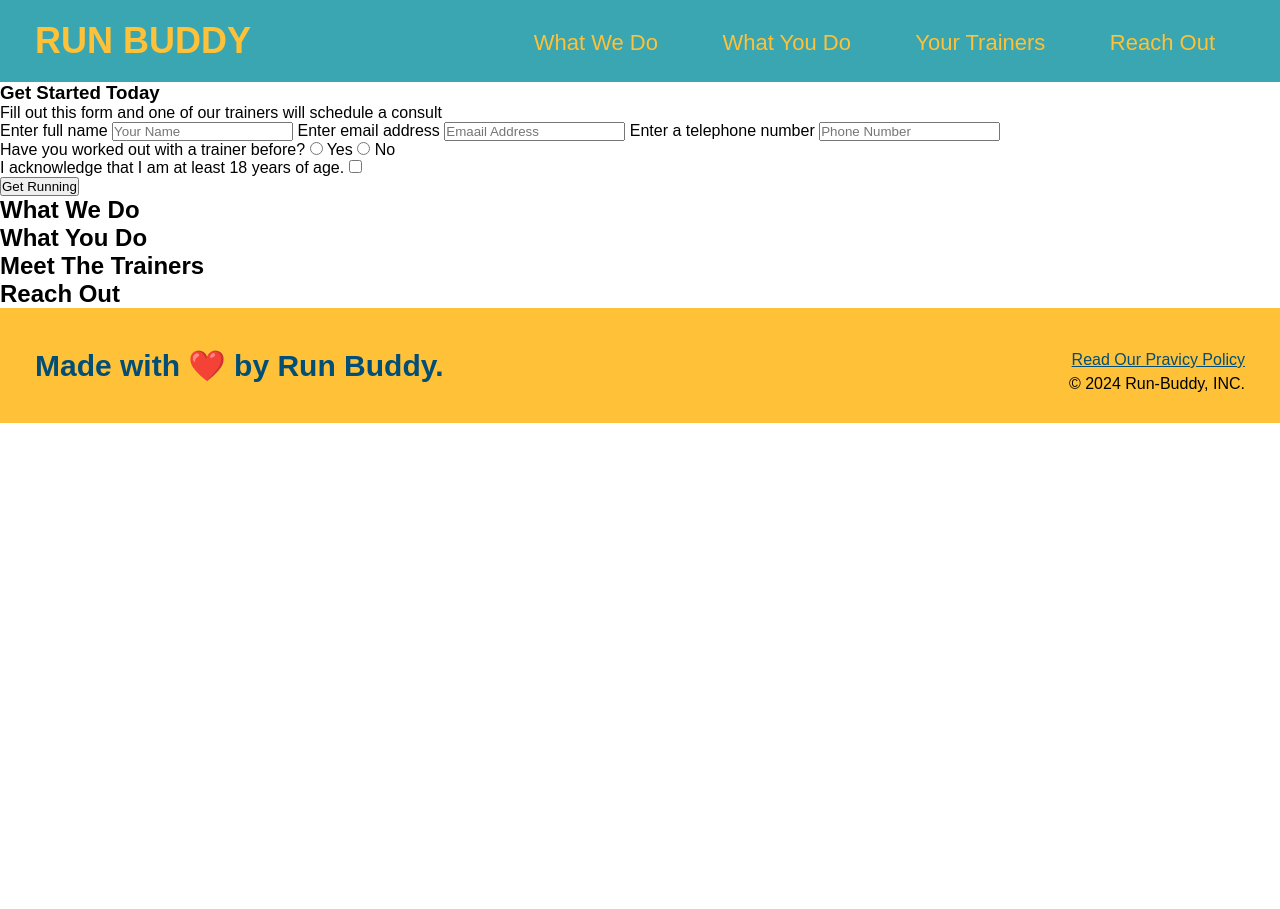
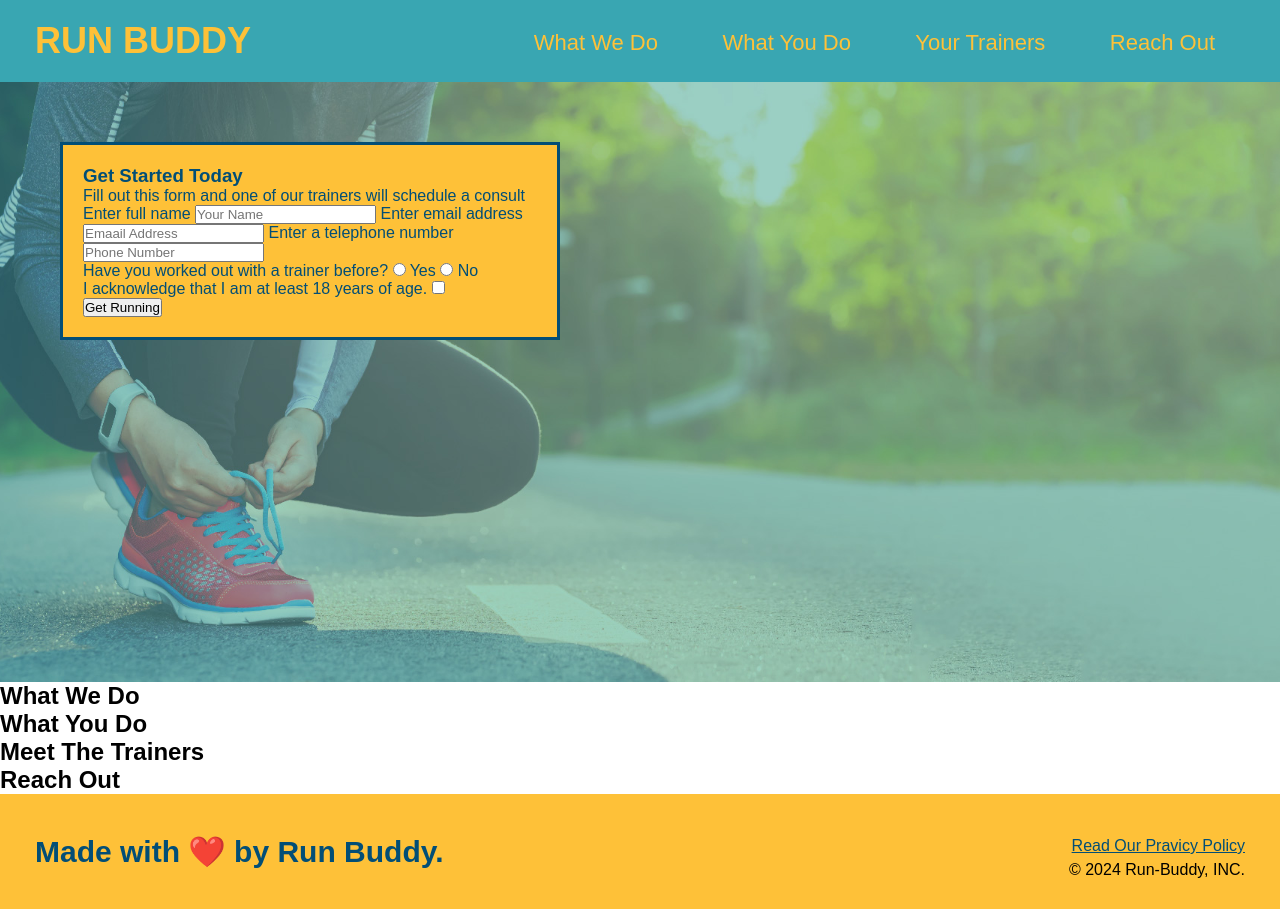
Before and after one commit to KhunMyoMyat/Panna-Run, a plain HTML site: page index.html in a window 1280 px wide. Before the commit the page ends 800 px from the top, so only its background shows below. Drawn offline with Linux system fonts and the light colour scheme.

Commit message:
move imgs folder to assets and adding hero section form,bgimg

```diff
--- a/assets/css/style.css
+++ b/assets/css/style.css
@@ -69,3 +69,20 @@ footer a {
 /*foot end*/
 
 /*Hero Section Starts*/
+.hero {
+    padding: 60px;
+    background-image: url(../imgs/hero-bg.jpg);
+    height: 600px;
+    background-position: center;
+    background-size: cover;
+
+}
+
+.hero-form {
+    background-color: #fec138;
+    padding: 20px;
+    width: 500px;
+    color: #024e76;
+    border: solid 3px #024e76;
+}
+/*Hero Section Ends*/
--- a/index.html
+++ b/index.html
@@ -32,8 +32,8 @@
       </nav>
     </header>
     <!-- hero/jumbortron -->
-    <section>
-      <div>
+    <section class="hero">
+      <div class="hero-form">
         <h3>Get Started Today</h3>
         <p>
           Fill out this form and one of our trainers will schedule a consult
```
Also changed, not shown: assets/imgs/hero-bg.jpg (renamed from imgs/hero-bg.jpg).
